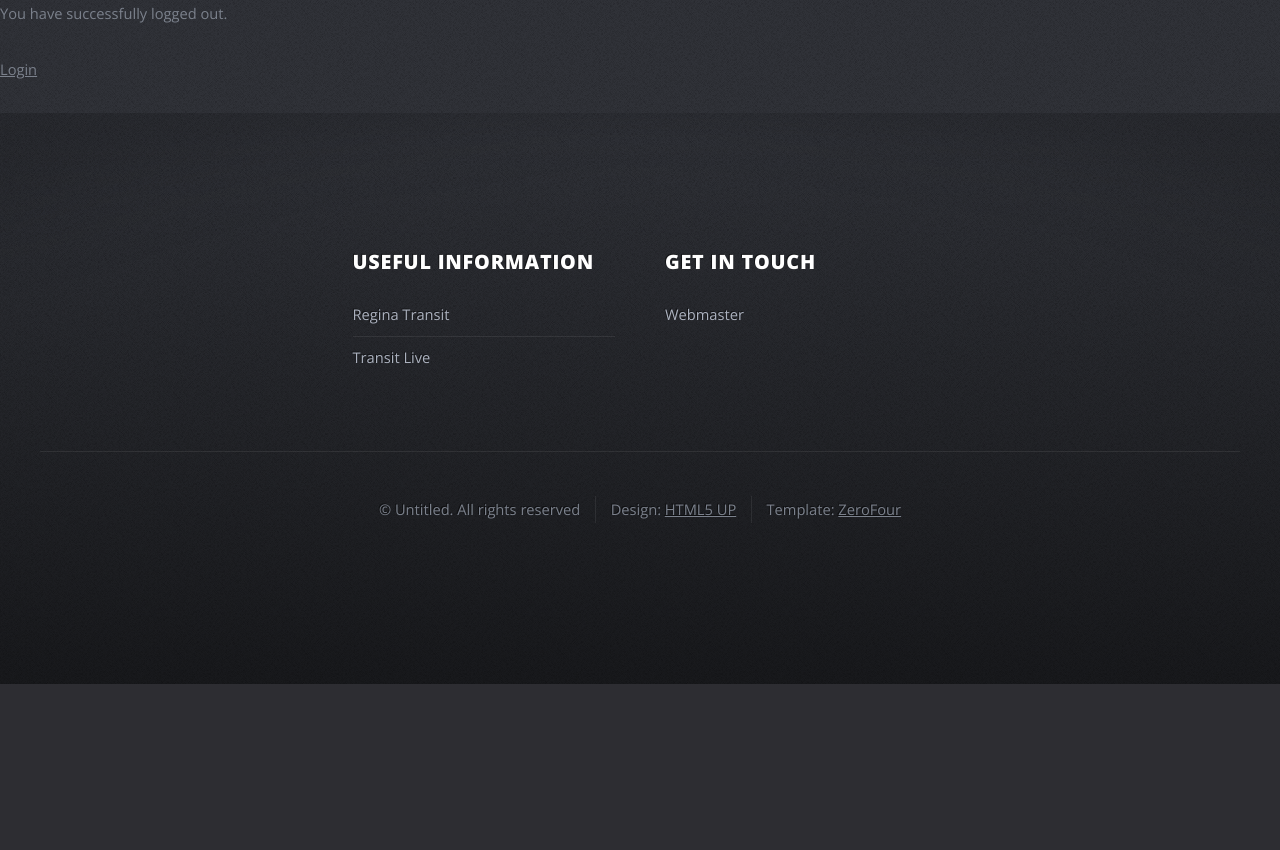
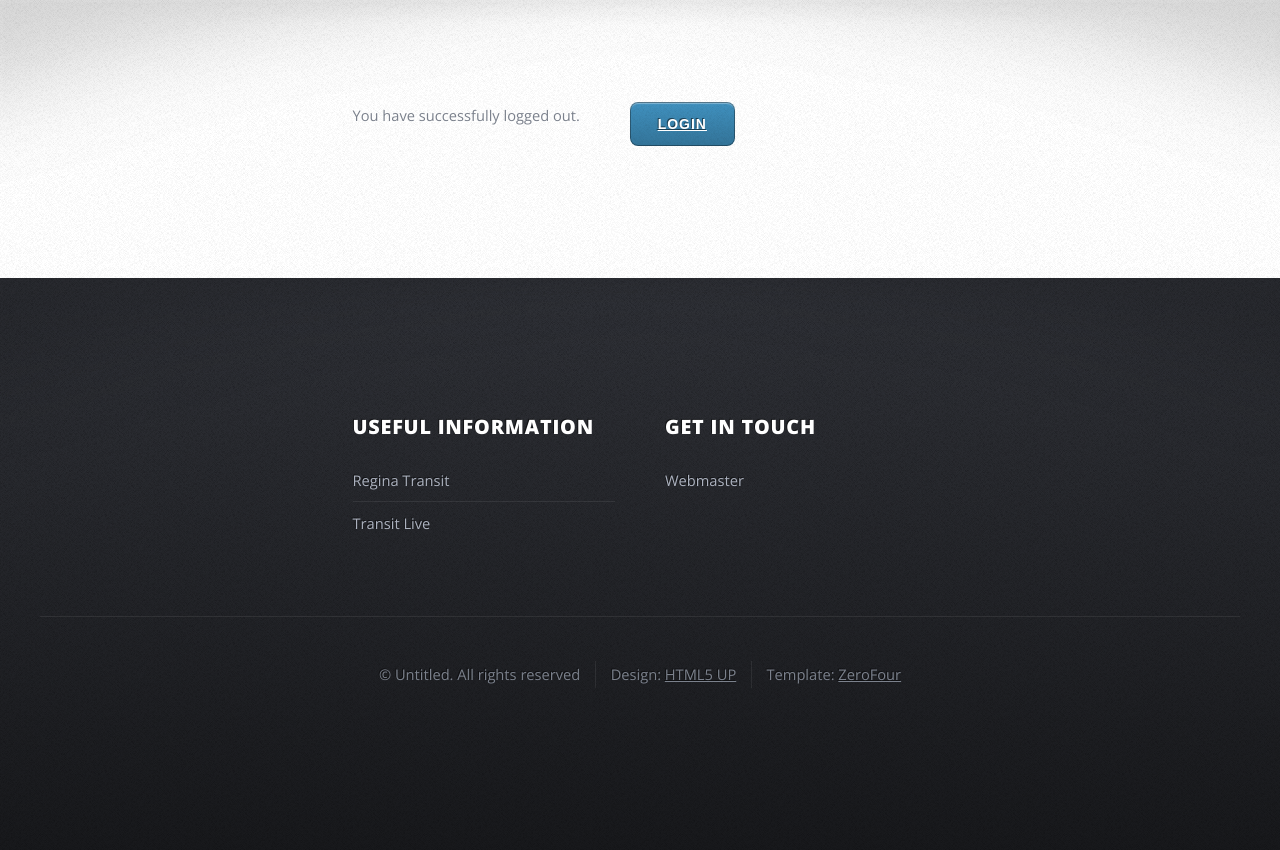
Before and after one commit to hanna25s/eBusPass, a Django app: template website/templates/registration/logout.html in a window 1280 px wide. Shown: the part 191-1041 px from the top of the page. Before the commit the page ends 875 px from the top, so only its background shows below. Run offline with Django 3.2, Linux system fonts and the light colour scheme; the template is opened without the code that fills it, so the values that code supplies are empty.

Commit message:
Updated CSS for Logout page
Logout page CSS was not loading correctly. Updated it to load correctly

```diff
--- a/website/templates/registration/logout.html
+++ b/website/templates/registration/logout.html
@@ -2,5 +2,21 @@
 {% load i18n %}
 
 {% block content %}
-<p class='text-align-center lead'>You have successfully logged out.</p><p class='text-align-center lead'><a href="{% url 'auth_login' %}">Login</a></p></p>
+
+    <div class="wrapper style3">
+      <div class="inner">
+        <div class="container">
+          <div class="row">
+            <div class="3u">
+            </div>
+              <p class='text-align-center lead'>You have successfully logged out.</p><p class='text-align-center lead'>
+                <button>
+                  <a href="{% url 'auth_login' %}">Login</a>
+                </button>
+                </p>
+              </p>
+          </div>
+        </div>
+      </div>
+    </div>
 {% endblock %}
```
Also changed, not shown: website/templates/registration/login.html (indentation only).
